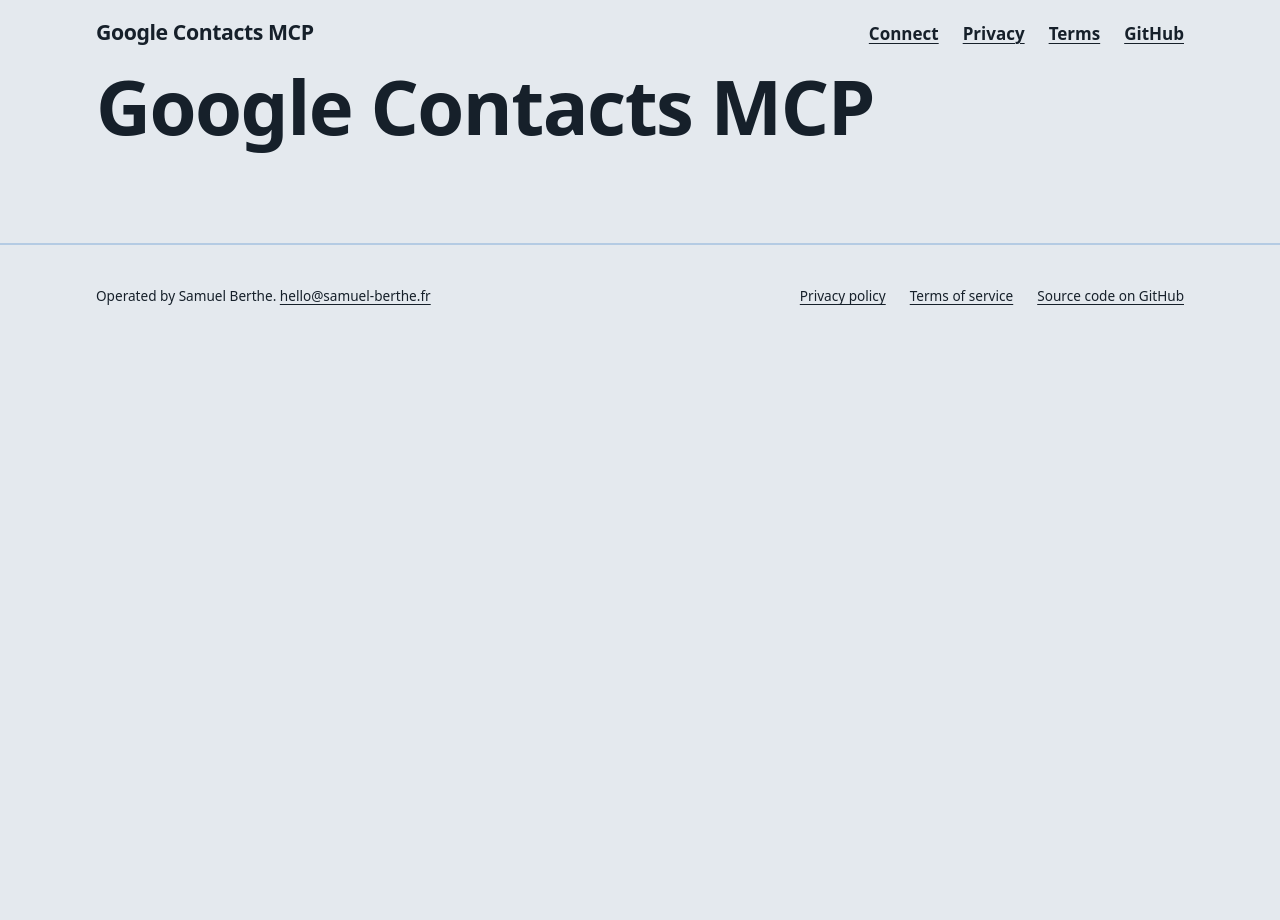
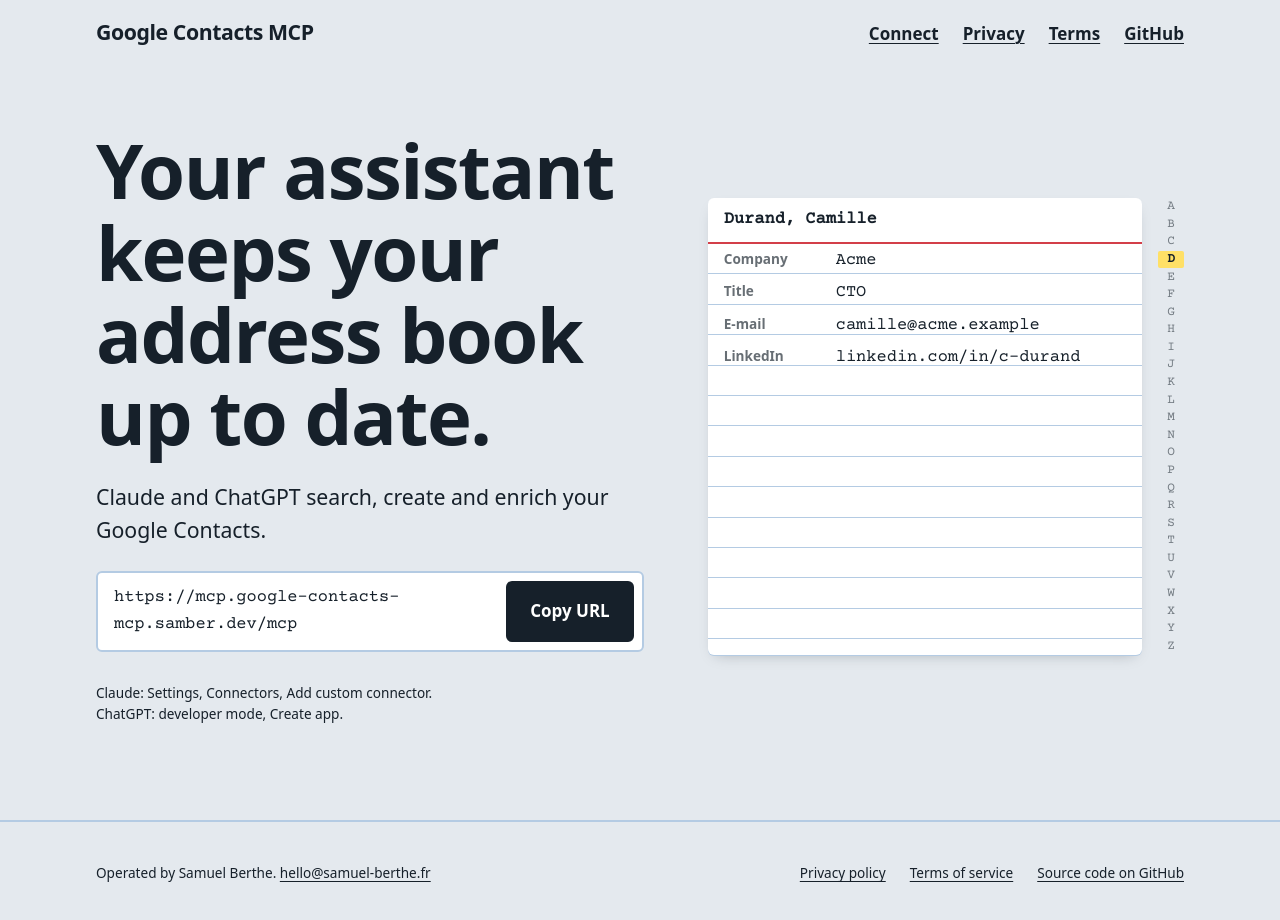
Before and after one commit to samber/google-contacts-mcp, an Astro site in the folder site/: page / in a window 1280 px wide. Before the commit the page ends 800 px from the top, so only its background shows below. Built offline with nearby package versions, Linux system fonts and the light colour scheme; Astro itself is replaced by a stand-in of ours.

Commit message:
feat(site): add the hero with the animated index card and copy button

```diff
--- a/site/package.json
+++ b/site/package.json
@@ -12,7 +12,7 @@
     "dev": "astro dev",
     "build": "astro build",
     "check": "astro check",
-    "test": "node --test src/scripts/",
+    "test": "node --test \"src/scripts/*.test.ts\"",
     "verify": "node scripts/check-contrast.mjs && node scripts/check-dist.mjs"
   },
   "dependencies": {
--- /dev/null
+++ b/site/src/components/AlphaStrip.astro
@@ -0,0 +1,65 @@
+---
+type Props = {
+  /** The letter a card is filed under, highlighted like a thumb-index tab. */
+  active: string;
+};
+
+const LETTERS = 'ABCDEFGHIJKLMNOPQRSTUVWXYZ'.split('');
+const { active } = Astro.props;
+---
+
+<!-- Decorative: the hero card's own text already says what it is filed under. -->
+<ol class="strip typed" aria-hidden="true">
+  {LETTERS.map((letter) => <li class:list={{ on: letter === active }}>{letter}</li>)}
+</ol>
+
+<style>
+  .strip {
+    display: grid;
+    grid-template-columns: repeat(13, 1fr);
+    margin: 0;
+    padding: 0;
+    list-style: none;
+    font-size: var(--step--1);
+    text-align: center;
+  }
+
+  li {
+    padding-block: 0.15rem;
+    border-radius: 2px;
+    color: color-mix(in srgb, var(--ink) 55%, transparent);
+  }
+
+  /* Without animation (reduced motion, or no CSS animation support) the tab is already marked. */
+  li.on {
+    background: var(--mark);
+    color: var(--on-mark);
+    font-weight: 700;
+  }
+
+  @media (min-width: 40rem) {
+    .strip {
+      grid-template-columns: 1fr;
+      grid-template-rows: repeat(26, 1fr);
+      align-items: center;
+      font-size: 0.8rem;
+      line-height: 1;
+      width: 1.6rem;
+    }
+  }
+
+  @media (prefers-reduced-motion: no-preference) {
+    li.on {
+      animation: tab-mark 0.35s ease-out both;
+      animation-delay: var(--tab-delay, 3s);
+    }
+  }
+
+  @keyframes tab-mark {
+    from {
+      background: transparent;
+      color: color-mix(in srgb, var(--ink) 55%, transparent);
+      font-weight: 400;
+    }
+  }
+</style>
--- /dev/null
+++ b/site/src/components/ConnectorUrl.astro
@@ -0,0 +1,100 @@
+---
+import { MCP_URL } from '../data/site';
+---
+
+<section id="connect" class="connect" aria-label="Connector URL">
+  <div class="url-row">
+    <code id="mcp-url" class="typed url">{MCP_URL}</code>
+    <!-- Shown by the script below: without JavaScript the URL is still selectable text. -->
+    <button type="button" class="copy" data-copy-button hidden>Copy URL</button>
+  </div>
+  <p class="status" role="status" aria-live="polite" data-copy-status></p>
+  <ul class="steps">
+    <li>Claude: Settings, Connectors, Add custom connector.</li>
+    <li>ChatGPT: developer mode, Create app.</li>
+  </ul>
+</section>
+
+<script>
+  import { copyText } from '../scripts/copy.ts';
+
+  const COPIED_LABEL_MS = 2000;
+  const button = document.querySelector<HTMLButtonElement>('[data-copy-button]');
+  const status = document.querySelector<HTMLElement>('[data-copy-status]');
+  const url = document.getElementById('mcp-url');
+
+  if (button && status && url) {
+    button.hidden = false;
+    button.addEventListener('click', async () => {
+      const result = await copyText(url.textContent ?? '', navigator.clipboard);
+      if (result === 'copied') {
+        status.textContent = 'Copied';
+        button.dataset.state = 'copied';
+        setTimeout(() => delete button.dataset.state, COPIED_LABEL_MS);
+        return;
+      }
+      // No clipboard access: select the URL so the user can copy it by hand.
+      status.textContent = 'Select the URL to copy it';
+      const range = document.createRange();
+      range.selectNodeContents(url);
+      const selection = getSelection();
+      selection?.removeAllRanges();
+      selection?.addRange(range);
+    });
+  }
+</script>
+
+<style>
+  .url-row {
+    display: flex;
+    flex-wrap: wrap;
+    align-items: stretch;
+    gap: var(--space-2);
+    padding: var(--space-2);
+    background: var(--card);
+    border: 2px solid var(--rule);
+    border-radius: var(--card-radius);
+  }
+
+  .url {
+    flex: 1 1 16rem;
+    align-self: center;
+    padding: var(--space-1) var(--space-2);
+    font-size: var(--step-0);
+    user-select: all;
+  }
+
+  .copy {
+    min-height: 2.75rem;
+    padding: 0 var(--space-4);
+    border: 0;
+    border-radius: var(--card-radius);
+    background: var(--ink);
+    color: var(--card);
+    font: inherit;
+    font-weight: 700;
+    cursor: pointer;
+  }
+
+  .copy[hidden] {
+    display: none;
+  }
+
+  .copy[data-state='copied'] {
+    background: var(--mark);
+    color: var(--on-mark);
+  }
+
+  .status {
+    min-height: 1.6em;
+    margin-top: var(--space-2);
+    font-size: var(--step--1);
+    font-weight: 600;
+  }
+
+  .steps {
+    padding: 0;
+    list-style: none;
+    font-size: var(--step--1);
+  }
+</style>
--- a/site/src/components/Footer.astro
+++ b/site/src/components/Footer.astro
@@ -5,7 +5,7 @@ import { OPERATOR_EMAIL, OPERATOR_NAME, REPO_URL } from '../data/site';
 <footer class="site-footer">
   <div class="wrap">
     <p>
-      Operated by {OPERATOR_NAME}.
+      Operated by {OPERATOR_NAME}.{' '}
       <a href={`mailto:${OPERATOR_EMAIL}`}>{OPERATOR_EMAIL}</a>
     </p>
     <ul>
--- /dev/null
+++ b/site/src/components/HeroCard.astro
@@ -0,0 +1,96 @@
+---
+import AlphaStrip from './AlphaStrip.astro';
+import IndexCard from './IndexCard.astro';
+
+// Fictional contact: no real person or company appears on the site.
+// Contacts are filed by surname, so the strip marks D.
+const FILED_UNDER = 'D';
+const FIELDS = [
+  { label: 'Company', value: 'Acme' },
+  { label: 'Title', value: 'CTO' },
+  { label: 'E-mail', value: 'camille@acme.example' },
+  { label: 'LinkedIn', value: 'linkedin.com/in/c-durand' },
+];
+---
+
+<figure class="hero-card" aria-label="Example contact card, filed under D">
+  <IndexCard header="Durand, Camille" ruled>
+    <dl class="fields">
+      {
+        FIELDS.map((field, index) => (
+          <div class="field" style={`--i:${index}; --chars:${field.value.length}`}>
+            <dt>{field.label}</dt>
+            <dd class="typed">{field.value}</dd>
+          </div>
+        ))
+      }
+    </dl>
+  </IndexCard>
+  <AlphaStrip active={FILED_UNDER} />
+</figure>
+
+<style>
+  .hero-card {
+    display: grid;
+    gap: var(--space-3);
+    margin: 0;
+  }
+
+  @media (min-width: 40rem) {
+    .hero-card {
+      grid-template-columns: 1fr auto;
+      align-items: stretch;
+    }
+  }
+
+  .fields {
+    margin: 0;
+  }
+
+  .field {
+    display: grid;
+    grid-template-columns: 6.5rem 1fr;
+    column-gap: var(--space-2);
+    align-items: baseline;
+  }
+
+  /* On narrow screens the label sits on its own line, so values keep the full
+     width and an e-mail address never breaks mid-word. */
+  @media (max-width: 30rem) {
+    .field {
+      grid-template-columns: 1fr;
+    }
+  }
+
+  /* Printed form label: always visible, like the pre-printed lines of a real card. */
+  dt {
+    font-size: var(--step--1);
+    font-weight: 600;
+    color: color-mix(in srgb, var(--ink) 65%, transparent);
+  }
+
+  dd {
+    margin: 0;
+    font-size: var(--step-0);
+    /* Keeps the last glyph from being clipped while the value is typed. */
+    padding-right: 0.1em;
+  }
+
+  /* The value is typed in once, a few seconds after load, then stays. Without
+     animation the final text is simply there. */
+  @media (prefers-reduced-motion: no-preference) {
+    dd {
+      animation: type-in calc(var(--chars) * 30ms) steps(var(--chars)) both;
+      animation-delay: calc(0.4s + var(--i) * 0.55s);
+    }
+  }
+
+  @keyframes type-in {
+    from {
+      clip-path: inset(0 100% 0 0);
+    }
+    to {
+      clip-path: inset(0 0 0 0);
+    }
+  }
+</style>
--- /dev/null
+++ b/site/src/components/IndexCard.astro
@@ -0,0 +1,54 @@
+---
+type Props = {
+  /** Text on the red header rule, like the name a card is filed under. */
+  header?: string;
+  /** Blue ruled lines behind the content; content then uses the 1.9rem line height. */
+  ruled?: boolean;
+  class?: string;
+};
+
+const { header, ruled = false, class: className } = Astro.props;
+---
+
+<div class:list={['card', { ruled }, className]}>
+  {header && <p class="header typed">{header}</p>}
+  <div class="body">
+    <slot />
+  </div>
+</div>
+
+<style>
+  .card {
+    background-color: var(--card);
+    border-radius: var(--card-radius);
+    box-shadow: var(--card-shadow);
+    overflow: hidden;
+    /* Lets a card stretch to its row while the ruled lines keep filling it. */
+    display: flex;
+    flex-direction: column;
+  }
+
+  .header {
+    padding: 0.55rem var(--space-3);
+    border-bottom: 2px solid var(--red);
+    font-weight: 700;
+    font-size: var(--step-0);
+  }
+
+  .body {
+    flex: 1;
+    padding: var(--space-3);
+  }
+
+  .ruled .body {
+    padding-block: 0 var(--space-3);
+    background-image: repeating-linear-gradient(
+      to bottom,
+      transparent 0,
+      transparent calc(1.9rem - 1px),
+      var(--rule) calc(1.9rem - 1px),
+      var(--rule) 1.9rem
+    );
+    line-height: 1.9rem;
+  }
+</style>
--- a/site/src/pages/index.astro
+++ b/site/src/pages/index.astro
@@ -1,13 +1,47 @@
 ---
+import ConnectorUrl from '../components/ConnectorUrl.astro';
+import HeroCard from '../components/HeroCard.astro';
 import Base from '../layouts/Base.astro';
 ---
 
 <Base
-  title="Google Contacts MCP"
+  title="Google Contacts MCP: let Claude and ChatGPT manage your contacts"
   description="Connect Claude or ChatGPT to your Google Contacts: search, create and enrich contacts by talking to your assistant."
   path="/"
 >
-  <div class="wrap">
-    <h1>Google Contacts MCP</h1>
+  <div class="wrap hero">
+    <div class="intro">
+      <h1>Your assistant keeps your address book up to date.</h1>
+      <p class="lede">Claude and ChatGPT search, create and enrich your Google Contacts.</p>
+      <ConnectorUrl />
+    </div>
+    <HeroCard />
   </div>
 </Base>
+
+<style>
+  .hero {
+    display: grid;
+    gap: var(--space-5) var(--space-6);
+    padding-block: var(--space-5) 0;
+    align-items: center;
+  }
+
+  @media (min-width: 60rem) {
+    .hero {
+      grid-template-columns: 1.15fr 1fr;
+      padding-block: var(--space-6) 0;
+    }
+  }
+
+  .intro {
+    display: grid;
+    gap: var(--space-4);
+    max-width: 38rem;
+  }
+
+  .lede {
+    font-size: var(--step-1);
+    max-width: var(--measure-text);
+  }
+</style>
--- /dev/null
+++ b/site/src/scripts/copy.ts
@@ -0,0 +1,18 @@
+export type CopyResult = 'copied' | 'unavailable';
+
+type ClipboardLike = Pick<Clipboard, 'writeText'>;
+
+/**
+ * Writes text to the clipboard. Never throws: a missing API (insecure context,
+ * old browser) and a refused write both report "unavailable", so the caller
+ * can fall back to selecting the text for the user.
+ */
+export async function copyText(text: string, clipboard: ClipboardLike | undefined): Promise<CopyResult> {
+  if (!clipboard) return 'unavailable';
+  try {
+    await clipboard.writeText(text);
+    return 'copied';
+  } catch {
+    return 'unavailable';
+  }
+}
```
Also changed, not shown: site/src/scripts/copy.test.ts (added, +37 -0 lines).
